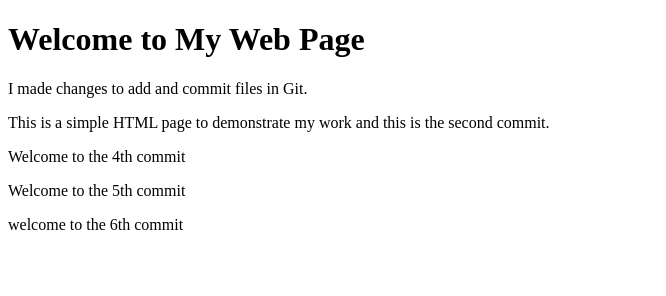
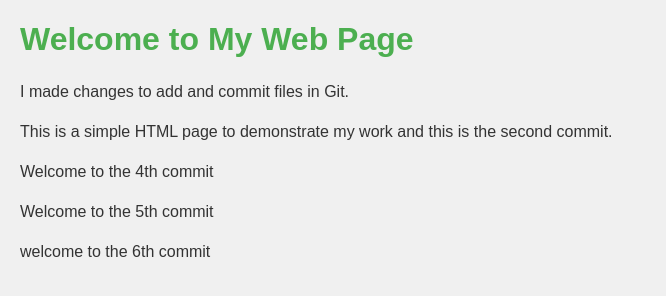
Before and after one commit to Priya-Kumari-108/SSH_priya, a plain HTML site: page index.html in a window 1280 px wide. Shown: the whole page, without its empty margins (0-666 px from the left). Drawn offline with Linux system fonts and the light colour scheme.

Commit message:
after taking it to live

```diff
--- a/index.html
+++ b/index.html
@@ -13,5 +13,22 @@
     <p>Welcome to the 5th commit</p>
     <p>welcome to the 6th commit</p>
 </body>
+<style>
+    body {
+        font-family: Arial, sans-serif;
+        background-color: #f0f0f0;
+        color: #333;
+        margin: 20px;
+    }
+
+    h1 {
+        color: #4CAF50;
+    }
+
+    p {
+        font-size: 16px;
+        line-height: 1.5;
+    }
+</style>
 
 </html>
```
